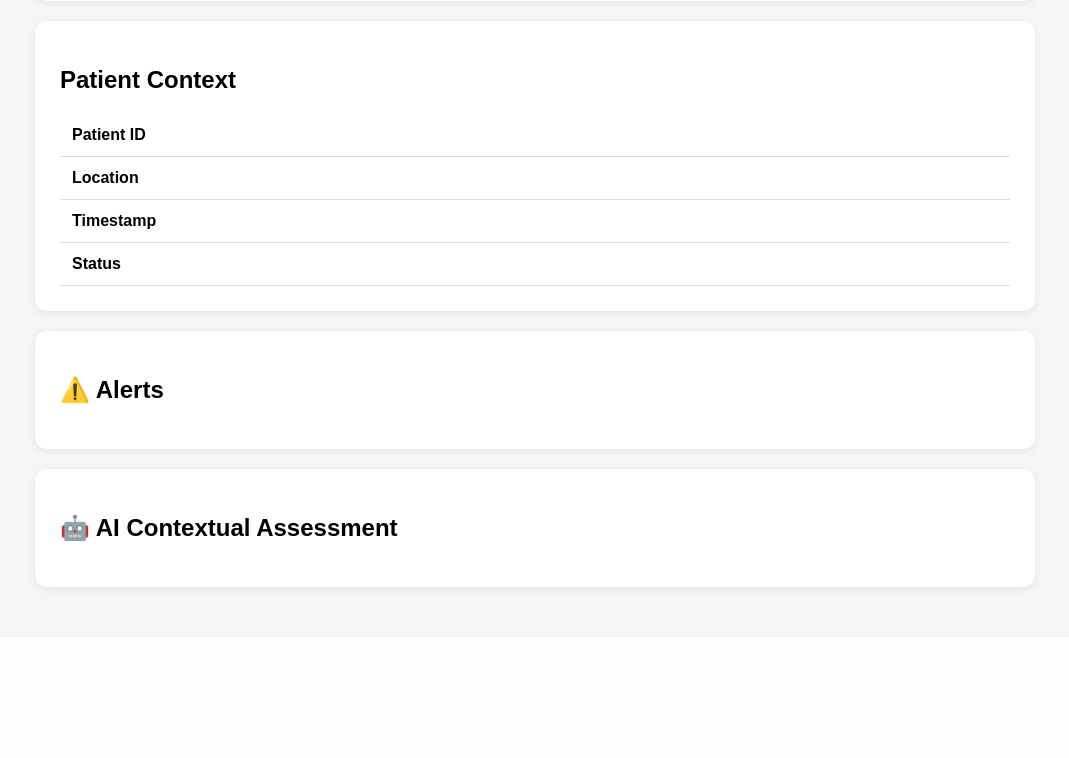
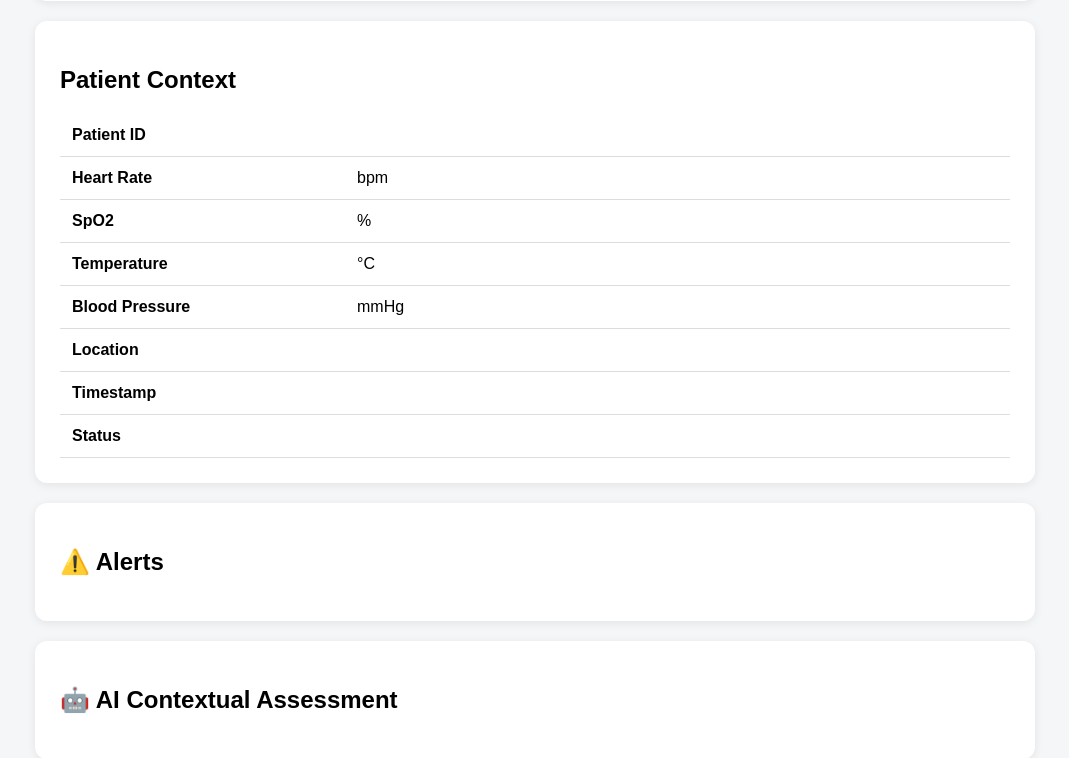
Before and after one commit to Vaibhav724-web/patient-monitoring-context-os, a Flask app: template frontend/templates/dashboard.html in a window 1280 px wide. Shown: the part 287-1045 px from the top of the page, without its empty margins (105-1174 px from the left). Before the commit the page ends 879 px from the top, so only its background shows below. Run offline with Flask 3, Linux system fonts and the light colour scheme; the template is opened without the code that fills it, so the values that code supplies are empty.

Commit message:
Update patient monitoring dashboard

```diff
--- a/context-service/kafka_consumer.py
+++ b/context-service/kafka_consumer.py
@@ -73,7 +73,7 @@
         print("Skipping invalid Kafka message")
         return None
 consumer = KafkaConsumer(
-    "patient-vitals",
+    "patient-data",
     bootstrap_servers="localhost:9092",
     auto_offset_reset="latest",
     enable_auto_commit=True,
--- a/frontend/app.py
+++ b/frontend/app.py
@@ -22,7 +22,22 @@
             "error": "Context API unavailable"
         }
 
+    # Get latest patient vitals
+    try:
+        response = requests.get(
+            f"{API_URL}/patient/P001/history",
+            timeout=3
+        )
+        history_data = response.json()
+        history = history_data.get("history", [])
+        latest_vitals = history[0] if history else {}
+
+    except Exception:
+        latest_vitals = {}
     # Get AI assessment
+
+
+
     try:
         response = requests.get(
             f"{API_URL}/patient/P001/ai-assessment",
@@ -38,7 +53,8 @@
     return render_template(
         "dashboard.html",
         context=context,
-        ai_assessment=ai_assessment
+        ai_assessment=ai_assessment,
+        latest_vitals=latest_vitals
     )
 
 
--- a/frontend/templates/dashboard.html
+++ b/frontend/templates/dashboard.html
@@ -90,12 +90,30 @@
         <div class="card">
 
             <h2>Patient Context</h2>
-
             <table>
-
             <tr>
     <td>Patient ID</td>
     <td>{{ context.patient_id }}</td>
+</tr>
+
+<tr>
+    <td>Heart Rate</td>
+    <td>{{ latest_vitals.heart_rate }} bpm</td>
+</tr>
+
+<tr>
+    <td>SpO2</td>
+    <td>{{ latest_vitals.spo2 }} %</td>
+</tr>
+
+<tr>
+    <td>Temperature</td>
+    <td>{{ latest_vitals.temperature }} °C</td>
+</tr>
+
+<tr>
+    <td>Blood Pressure</td>
+    <td>{{ latest_vitals.blood_pressure }} mmHg</td>
 </tr>
 
 <tr>
@@ -112,7 +130,6 @@
     <td>Status</td>
     <td>{{ context.status }}</td>
 </tr>
-
             </table>
 
         </div>
@@ -157,7 +174,3 @@
 
 </body>
 </html>
-</div>
-
-</body>
-</html>
--- a/patient-simulator/simulator.py
+++ b/patient-simulator/simulator.py
@@ -27,7 +27,7 @@
 while True:
     patient_data = generate_patient_data()
 
-    producer.send("patient-vitals", patient_data)
+    producer.send("patient-data", patient_data)
     producer.flush()
 
     print("Sent to Kafka:")
```
Lines whose indentation alone changed are shown as unchanged.
